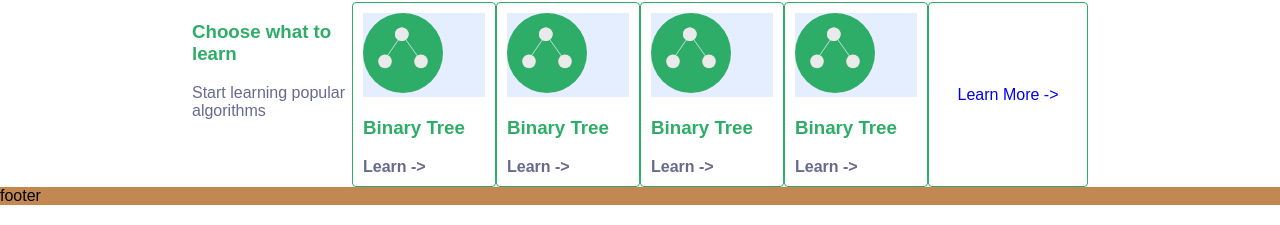
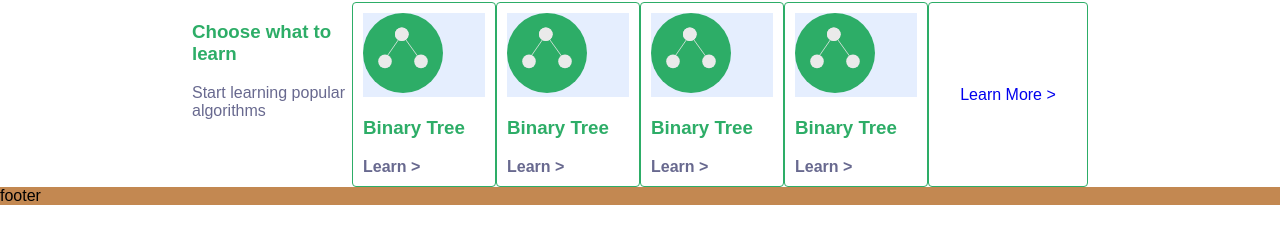
Before and after one commit to ErlanArtykbaev/algorithm-web, a React (Create React App) app: page / in a window 1280 px wide. Shown: the part 553-778 px from the top of the page. Built offline with nearby package versions, Linux system fonts and the light colour scheme.

Commit message:
refactor: a little bit clear refactor

```diff
--- a/src/components/Home/ChooseItem.js
+++ b/src/components/Home/ChooseItem.js
@@ -8,7 +8,7 @@ const ChooseItem = (props) => {
         <img src={props.img} alt='algo' />
       </div>
       <h3 className='choose-item-title'>{props.title}</h3>
-      <NavLink className='choose-item-url' to={props.url}>Learn -></NavLink>
+      <NavLink className='choose-item-url' to={props.url}>Learn ></NavLink>
     </div>
   )
 }
--- a/src/components/Home/ChooseWhatToLearn.js
+++ b/src/components/Home/ChooseWhatToLearn.js
@@ -34,7 +34,7 @@ const ChooseWhatToLearn = () => {
       />
       <NavLink to='/more'>
         <div className='choose-what-to-lrn-more'>
-          <div className='more-text'>Learn More -></div>
+          <div className='more-text'>Learn More ></div>
         </div>
       </NavLink>
     </div>
```
